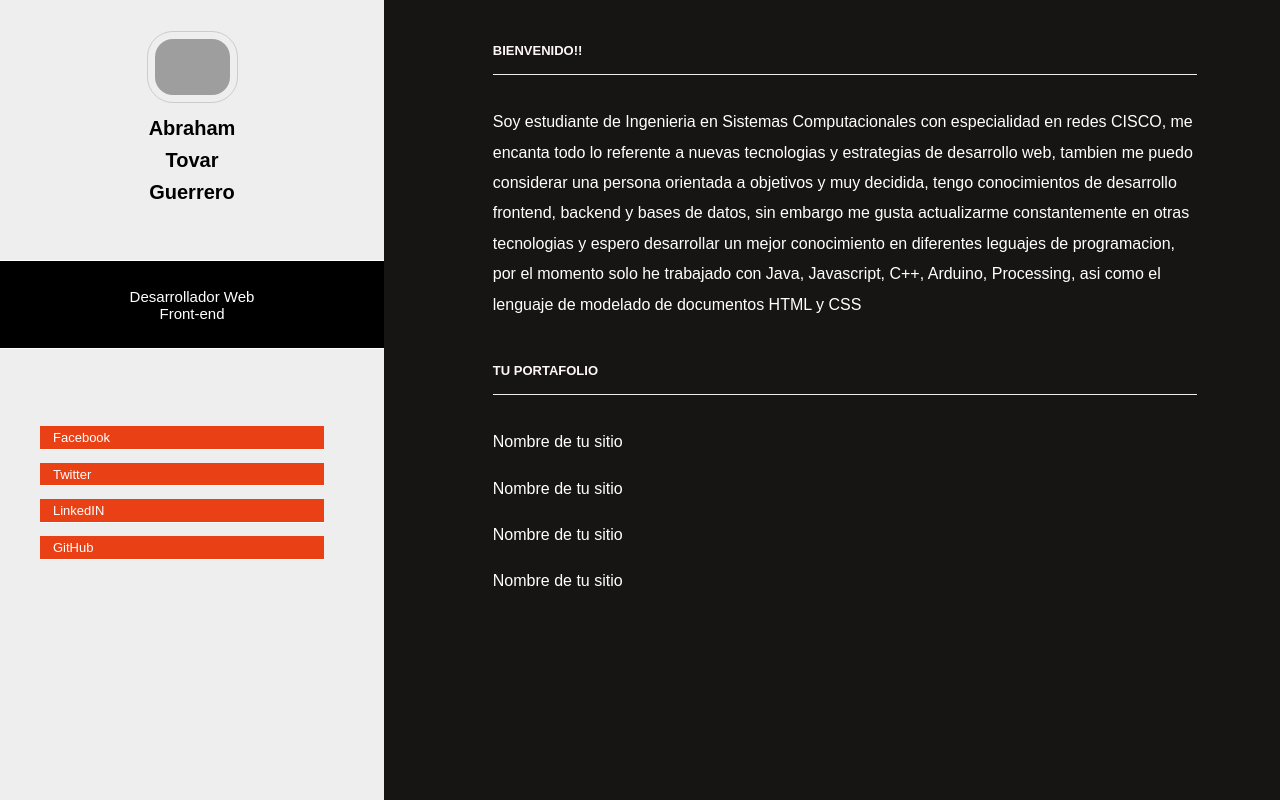
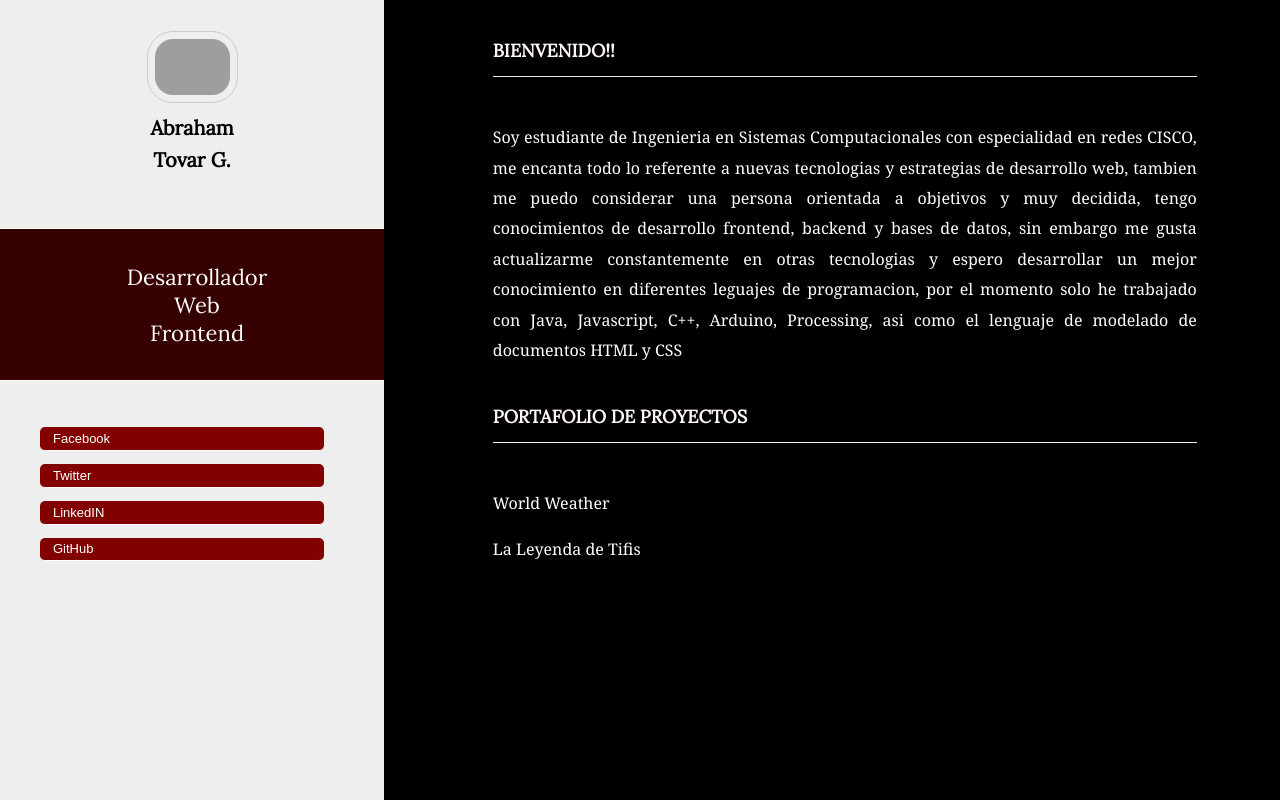
Before and after one commit to abrahamzokerolero/Portafolio, a plain HTML site: page index.html in a window 1280 px wide. Drawn offline with Linux system fonts and the light colour scheme; grey boxes are pictures that could not be loaded.

Commit message:
Agregue proyectos al portafolio y modifique el fuentes y colores

```diff
--- a/index.html
+++ b/index.html
@@ -19,6 +19,7 @@
   ================================================== -->
   <link rel="stylesheet" href="stylesheets/normalize.css">
   <link rel="stylesheet" href="stylesheets/styles.css">
+  <link href="https://fonts.googleapis.com/css?family=Lora" rel="stylesheet">
   <meta name="viewport" content="width=device-width, initial-scale=1, user-scalable=no">
 
 
@@ -31,12 +32,12 @@
       <div class="sidebar_userimage">
         <img src="https://pbs.twimg.com/profile_images/627267468319285248/SqN4Zoi2_400x400.jpg">
         <h1 class="sidebar_information_title">
-          Abraham Tovar Guerrero
+          Abraham Tovar G.
         </h1>
       </div>
       <div class="comunidad-autoria">
         <div class="nombre">
-          <p>Desarrollador Web Front-end</p>
+          <p>Desarrollador Web Frontend</p>
         </div>
       </div>
     </section>
@@ -71,11 +72,9 @@
     </div>
 
     <div class="bloque">
-      <h3>Tu portafolio</h3>
-      <a href="#"><p>Nombre de tu sitio</p></a>
-      <a href="#"><p>Nombre de tu sitio</p></a>
-      <a href="#"><p>Nombre de tu sitio</p></a>
-      <a href="#"><p>Nombre de tu sitio</p></a>
+      <h3>Portafolio de proyectos</h3>
+      <a href="#"><p>World Weather</p></a>
+      <a href="#"><p>La Leyenda de Tifis</p></a>
     </div>
   </div>
 
--- a/stylesheets/styles.css
+++ b/stylesheets/styles.css
@@ -1,8 +1,8 @@
 body
 {
- background: rgb(22, 21, 20);
+ background: black;
  font-size: 16px;
-}
+#}
 
 a
 {
@@ -11,7 +11,7 @@ a
 
 ul
 {
-  margin: 20% 0 0% 0%;
+  margin: 10% 0 0% 0%;
 }
 
 ul li
@@ -22,14 +22,16 @@ ul li
 ul li a
 {
  text-decoration: none;
+ font-family:"Arial Bold", Gadget, sans-serif;
 }
 
 ul li a p
 {
   width: 75%;
   list-style-type: none;
-  background: #E94016;
+  background: #820000;
   border-bottom: solid thin white;
+  border-radius: 5px;
   padding: .3em 1em .3em;
   text-decoration: none;
   color: white;
@@ -47,17 +49,19 @@ h1
   line-height: 32px;
   text-align: center;
   color: black;
+  font-family: 'Lora', serif;
 }
 
 h3
 {
   text-transform: uppercase;
-  font-size: 13px;
+  font-size: 18px;
   line-height: 32px;
   border-bottom: 1px #eee solid;
   color: #FFF7F7;
   margin-bottom: 2.5em;
   padding-bottom: .5em;
+  font-family: 'Lora', serif;
 }
 
 header.sidebar
@@ -101,7 +105,7 @@ div.sidebar_userimage img
 div.comunidad-autoria
 {
   border-bottom: solid 1px white;
-  background: black;
+  background: #360000;
   border-top: solid 1px white;
   padding: 3% 0;
   margin: 12% 0;
@@ -129,8 +133,9 @@ display: inline-block;
 vertical-align: top;
 padding: 0;
 margin: 0% 33%;
-font-size: 15px;
+font-size: 22px;
 text-align: center;
+font-family: 'Lora', serif;
 }
 
 div.nombre p
@@ -158,4 +163,6 @@ div.bloque p
 {
   color: rgb(255, 255, 255);
   line-height: 1.9em;
+  font-family: georgia, sans-serif;
+  text-align: justify;
 }
```
